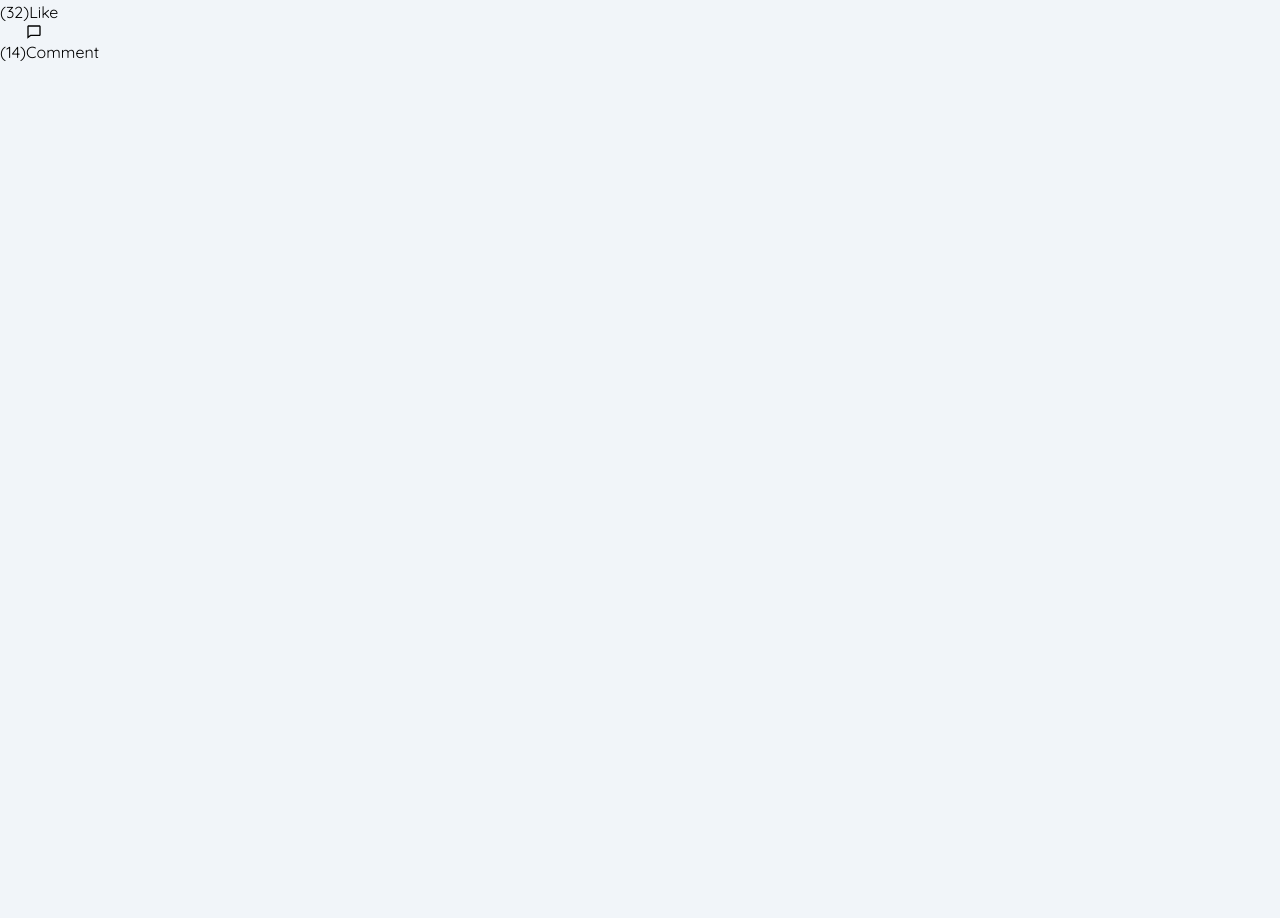
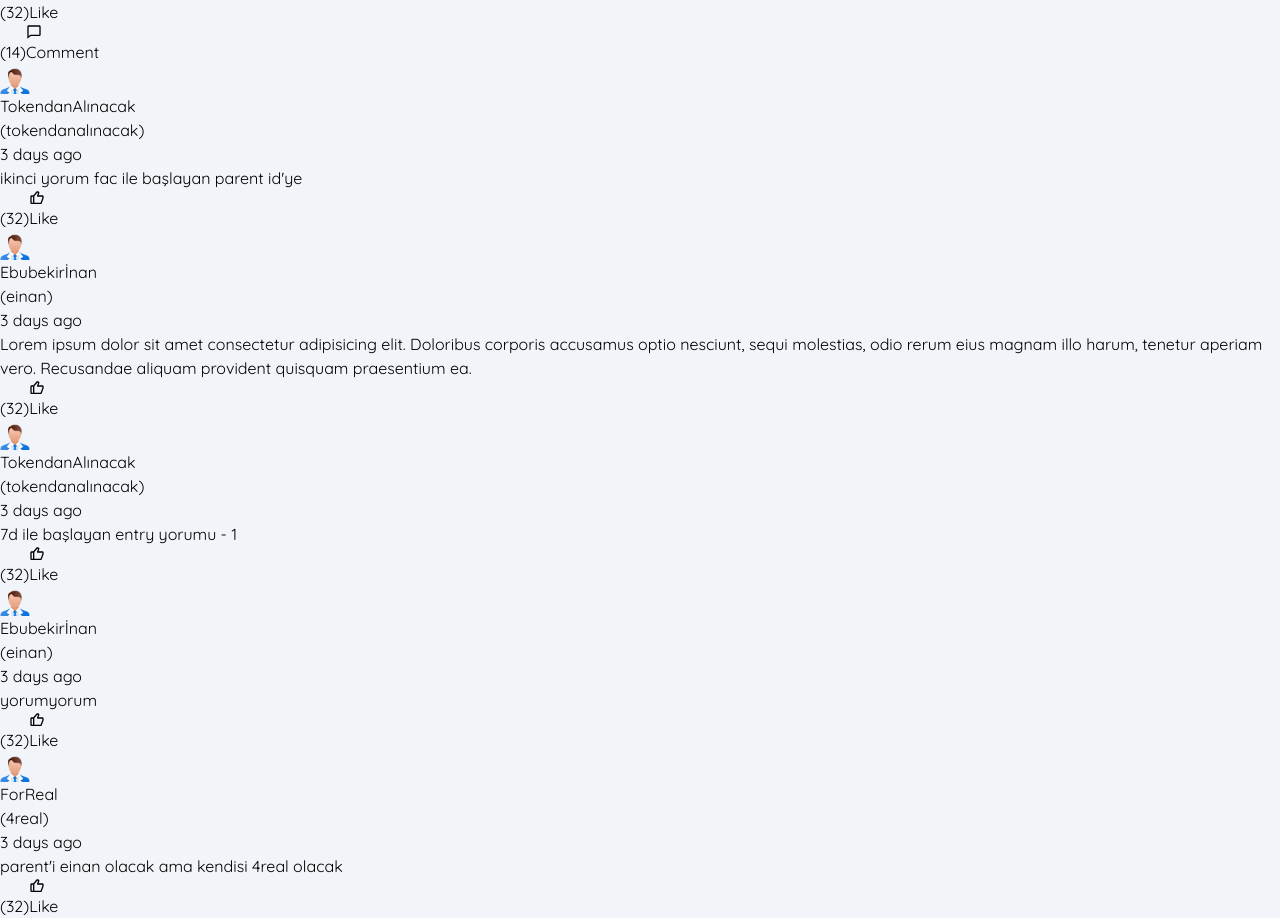
Before and after one commit to einann/social-media-client-nextjs, a Next.js app: page /entry/6yh6ha4ga in a window 1280 px wide. Shown: the part 260-1178 px from the top of the page. Before the commit the page ends 800 px from the top, so only its background shows below. Built offline with nearby package versions, Linux system fonts and the light colour scheme.

Commit message:
Comment component added.

```diff
--- a/app/(home)/page.tsx
+++ b/app/(home)/page.tsx
@@ -2,8 +2,6 @@ import ShareSomething from "../components/ShareSomething";
 import Entry from "../components/Entry/Entry";
 import DummyAvatar from '../../public/dummy_avatar.png';
 import DummyContentImage from '../../public/dummy_content_image.jpg';
-
-import { parse } from "date-fns";
 
 const allData = [
     {
--- /dev/null
+++ b/app/components/Comment/Comment.tsx
@@ -0,0 +1,189 @@
+import Link from 'next/link';
+import DummyAvatar from '../../../public/dummy_avatar.png';
+import Image from 'next/image';
+import LikeButton from '../LikeButton';
+
+// DUMMY COMMENT DATA
+const comments = [
+    {
+        "commentId": "1e4477fbb8",
+        "content": "ikinci yorum fac ile başlayan parent id'ye",
+        "createDate": "20230927",
+        "createTime": "221351",
+        "createdUser": {
+            "username": "tokendanalınacak",
+            "firstName": "Tokendan",
+            "lastName": "Alınacak",
+            "profilePicture": DummyAvatar
+        },
+        "active": "",
+        "parentId": {
+            "entryId": "fac392e5f3",
+            "content": "yenicontent",
+            "createDate": "20230806",
+            "createTime": "221407",
+            "createdUser": "4real",
+            "active": "true",
+            "contentImage": "C:\\ei_socm\\entry_images\\88cfe5b1f9_1691349247034.jpg"
+        },
+        "likes": []
+    },
+    {
+        "commentId": "7265e6400d",
+        "content": "Lorem ipsum dolor sit amet consectetur adipisicing elit. Doloribus corporis accusamus optio nesciunt, sequi molestias, odio rerum eius magnam illo harum, tenetur aperiam vero. Recusandae aliquam provident quisquam praesentium ea.",
+        "createDate": "20231020",
+        "createTime": "185940",
+        "createdUser": {
+            "username": "einan",
+            "firstName": "Ebubekir",
+            "lastName": "İnan",
+            "profilePicture": DummyAvatar
+        },
+        "active": "true",
+        "parentId": {
+            "entryId": "7d3b09fec3",
+            "content": "bu da farklı bir deneme, bakalım ne olacak.",
+            "createDate": "20230806",
+            "createTime": "221505",
+            "createdUser": "einan",
+            "active": "true",
+            "contentImage": ""
+        },
+        "likes": []
+    },
+    {
+        "commentId": "acb3bd01f5",
+        "content": "7d ile başlayan entry yorumu - 1",
+        "createDate": "20230927",
+        "createTime": "223807",
+        "createdUser": {
+            "username": "tokendanalınacak",
+            "firstName": "Tokendan",
+            "lastName": "Alınacak",
+            "profilePicture": DummyAvatar
+        },
+        "active": "",
+        "parentId": {
+            "entryId": "7d3b09fec3",
+            "content": "bu da farklı bir deneme, bakalım ne olacak.",
+            "createDate": "20230806",
+            "createTime": "221505",
+            "createdUser": "einan",
+            "active": "true",
+            "contentImage": ""
+        },
+        "likes": []
+    },
+    {
+        "commentId": "bf9d3f8b65",
+        "content": "yorumyorum",
+        "createDate": "20230927",
+        "createTime": "221229",
+        "createdUser": {
+            "username": "einan",
+            "firstName": "Ebubekir",
+            "lastName": "İnan",
+            "profilePicture": DummyAvatar
+        },
+        "active": "false",
+        "parentId": {
+            "entryId": "fac392e5f3",
+            "content": "yenicontent",
+            "createDate": "20230806",
+            "createTime": "221407",
+            "createdUser": "4real",
+            "active": "true",
+            "contentImage": "C:\\ei_socm\\entry_images\\88cfe5b1f9_1691349247034.jpg"
+        },
+        "likes": []
+    },
+    {
+        "commentId": "de6ffed420",
+        "content": "parent'i einan olacak ama kendisi 4real olacak",
+        "createDate": "20231020",
+        "createTime": "191020",
+        "createdUser": {
+            "username": "4real",
+            "firstName": "For",
+            "lastName": "Real",
+            "profilePicture": DummyAvatar
+        },
+        "active": "false",
+        "parentId": {
+            "entryId": "d7c80b6175",
+            "content": "bilmemne",
+            "createDate": "20231020",
+            "createTime": "183313",
+            "createdUser": "4real",
+            "active": "true",
+            "contentImage": ""
+        },
+        "likes": [
+            {
+                "id": 24,
+                "createDate": "20231020",
+                "createTime": "205012",
+                "user": {
+                    "username": "einan",
+                    "authLevel": "user",
+                    "firstName": "ebubekir",
+                    "lastName": "inan",
+                    "profilePicture": "C:\\ei_socm\\profile_pictures\\afcf43c4b3_1696609695597.jpg",
+                    "gender": "male"
+                }
+            }
+        ]
+    }
+];
+
+
+export default function Comment({ parentEntryId }: any) {
+    return (
+        <main className='mt-5 px-5'>
+            {comments.map(comment => {
+                return (
+                    <div key={comment.commentId} className='flex flex-row p-2 border border-cyan-700/20 mb-1 bg-white rounded-md'>
+                        <Link href={`/${comment.createdUser.username}`}>
+                            <Image
+                                src={DummyAvatar}
+                                alt="PP"
+                                width={30}
+                                height={30}
+                                className='rounded-full mr-2'
+                            />
+                        </Link>
+                        <div className='w-full'>
+                            <div className='flex flex-row justify-between w-full'>
+                                <Link href={`/${comment.createdUser.username}`} className='hover:underline'>
+                                    <div className='text-xs flex flex-col md:flex-row md:text-sm'>
+                                        <div>
+                                            <span className='mr-1 text-cyan-700 font-bold'>{comment.createdUser.firstName}</span>
+                                            <span className='mr-1 text-cyan-700 font-bold'>{comment.createdUser.lastName}</span>
+                                        </div>
+                                        <span className='text-slate-400'>({comment.createdUser.username})</span>
+                                    </div>
+                                </Link>
+                                <div className='text-xs text-slate-600'>
+                                    3 days ago
+                                </div>
+                            </div>
+                            <div className='text-slate-700 py-1 text-sm'>
+                                {comment.content}
+                            </div>
+                            <LikeButton />
+                        </div>
+                    </div>
+                )
+            })}
+        </main>
+    )
+}
+
+
+// üstte yorum yapma seçeneği olacak.
+
+// 10 adet comment alacak ilk başta, sonrasında view more ile görüntülenecek veya scroll ile.
+
+// yorum beğenilerini ve entry beğenilerini görme olacak.
+
+// MODAL TEKRAR DENENECEK
--- a/app/components/Entry/CommentButton.tsx
+++ b/app/components/CommentButton.tsx
@@ -4,7 +4,7 @@ import { BiComment } from "react-icons/bi";
 
 export default function CommentButton() {
     return (
-        <div className='flex flex-row items-center'>
+        <div className='flex flex-row items-center text-sm'>
             <button className='mr-0.5 hover:text-emerald-600'>(14)</button>
             <button className='flex flex-row items-center hover:text-cyan-600 px-2 py-0.5 tranisiton duration-200 rounded-md'>
                 <BiComment className='mr-1' />
--- a/app/components/Entry/Entry.tsx
+++ b/app/components/Entry/Entry.tsx
@@ -1,7 +1,8 @@
 import Image from 'next/image';
-import LikeButton from './LikeButton';
-import CommentButton from './CommentButton';
+import LikeButton from '../LikeButton';
+import CommentButton from '../CommentButton';
 import Link from 'next/link';
+import Comment from '../Comment/Comment';
 
 interface EntryInterface {
     entryId: string;
@@ -60,6 +61,9 @@ export default function Entry({ data, isDetail }: any) {
                 <LikeButton />
                 <CommentButton />
             </div>
+
+
+            {isDetail && <Comment data={data.entryId} />}
         </main>
     )
 }
--- a/app/components/Entry/LikeButton.tsx
+++ b/app/components/LikeButton.tsx
@@ -6,7 +6,7 @@ import { BiLike } from 'react-icons/bi';
 export default function LikeButton() {
     return (
         <>
-            <div className='flex flex-row items-center'>
+            <div className='flex flex-row items-center text-sm'>
                 <button className='mr-0.5 hover:text-emerald-600'>(32)</button>
                 <button className='flex flex-row items-center hover:text-cyan-600 px-2 py-0.5 tranisiton duration-200 rounded-md'>
                     <BiLike className='mr-1' />
--- a/package.json
+++ b/package.json
@@ -13,7 +13,6 @@
     "@types/react": "18.2.36",
     "@types/react-dom": "18.2.14",
     "autoprefixer": "10.4.16",
-    "date-fns": "^2.30.0",
     "eslint": "8.53.0",
     "eslint-config-next": "14.0.1",
     "next": "14.0.1",
```
Also changed, not shown: 1 other file (tests, documents, lock files or other folders).
